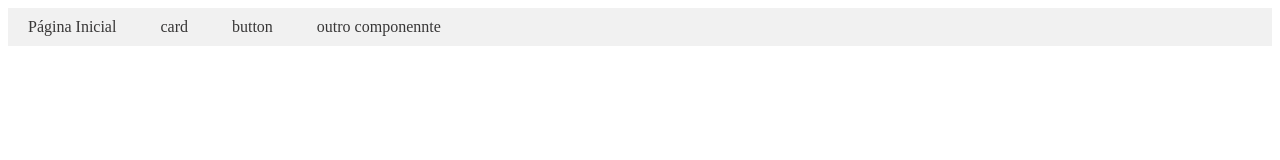
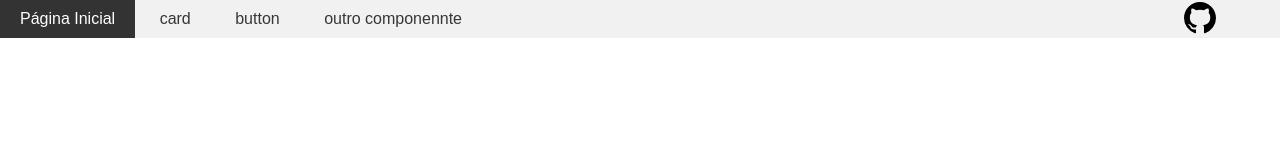
Before and after one commit to gersonmachado/cards, a plain HTML site: page index.html in a window 1280 px wide. Drawn offline with Linux system fonts and the light colour scheme.

Commit message:
Ajustes Menu

```diff
--- a/index.css
+++ b/index.css
@@ -1,4 +1,31 @@
+* {
+  margin:0;
+  padding:0;
+
+}
+
+nav {
+  display: flex;
+  align-content: space-between;
+  background-color: #f1f1f1;
+}
+.Header-link {
+  background: transparent;
+  margin-right: 5%;
+  margin-top: 2px;
+  transition: all ease 0.5s;
+  animation-delay: 3s;
+}
+
+.Header-link:hover{
+  fill: #17b417;
+  margin-right: 5.2%
+
+}
+
 .menu {
+    width: 100%;
+    font-family: Arial, Helvetica, sans-serif;
     list-style-type: none;
     margin: 0;
     padding: 0;
--- a/index.html
+++ b/index.html
@@ -8,12 +8,21 @@
     <link rel="stylesheet" href="index.css">
 </head>
 <body>
-    <ul class="menu">
-        <li><a href="#">Página Inicial</a></li>
-        <li><a href="/card1/card.html">card</a></li>
-        <li><a href="/button1/button.html">button</a></li>
-        <li><a href="#">outro componennte</a></li>
-      </ul>
+    <nav>
+        <ul class="menu">
+            <li><a href="#">Página Inicial</a></li>
+            <li><a href="cards/card1/card.html">card</a></li>
+            <li><a href="cards/button1/button.html">button</a></li>
+            <li><a href="#">outro componennte</a></li>
+        </ul>
+        <a class="Header-link" href="https://github.com/gersonmachado/cards" data-hotkey="g d" aria-label="HomeGit " data-turbo="false">
+            <svg height="32" aria-hidden="true" viewBox="0 0 16 16" version="1.1" width="32" data-view-component="true" class="octicon octicon-mark-github v-align-middle">
+            <path d="M8 0c4.42 0 8 3.58 8 8a8.013 8.013 0 0 1-5.45 7.59c-.4.08-.55-.17-.55-.38 0-.27.01-1.13.01-2.2 0-.75-.25-1.23-.54-1.48 1.78-.2 3.65-.88 3.65-3.95 0-.88-.31-1.59-.82-2.15.08-.2.36-1.02-.08-2.12 0 0-.67-.22-2.2.82-.64-.18-1.32-.27-2-.27-.68 0-1.36.09-2 .27-1.53-1.03-2.2-.82-2.2-.82-.44 1.1-.16 1.92-.08 2.12-.51.56-.82 1.28-.82 2.15 0 3.06 1.86 3.75 3.64 3.95-.23.2-.44.55-.51 1.07-.46.21-1.61.55-2.33-.66-.15-.24-.6-.83-1.23-.82-.67.01-.27.38.01.53.34.19.73.9.82 1.13.16.45.68 1.31 2.69.94 0 .67.01 1.3.01 1.49 0 .21-.15.45-.55.38A7.995 7.995 0 0 1 0 8c0-4.42 3.58-8 8-8Z"></path>
+            </svg>
+        </a>
+    </nav>
+
+
 
 </body>
 </html>
```
